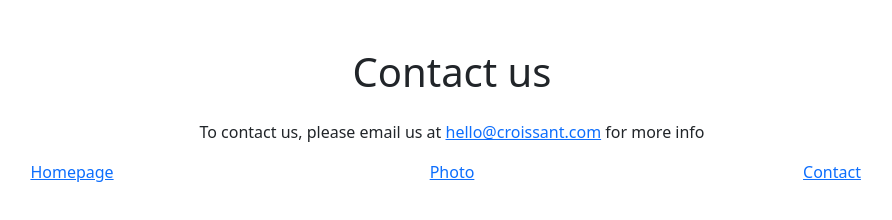
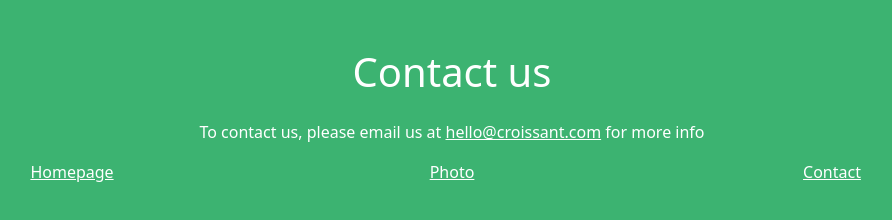
Before and after one commit to bianca-tee/Croissant, a plain HTML site: page contact.html in a window 1280 px wide. Shown: the whole page, without its empty margins (188-1080 px from the left). Drawn offline with nearby package versions, Linux system fonts and the light colour scheme.

Commit message:
bg color and font color changed

```diff
--- a/contact.html
+++ b/contact.html
@@ -10,6 +10,7 @@
       integrity="sha384-iYQeCzEYFbKjA/T2uDLTpkwGzCiq6soy8tYaI1GyVh/UjpbCx/TYkiZhlZB6+fzT"
       crossorigin="anonymous"
     />
+    <link rel="stylesheet" href="/styles/styles.css" />
     <title>Contact us - Croissanty</title>
   </head>
   <body>
--- /dev/null
+++ b/styles/styles.css
@@ -0,0 +1,8 @@
+body {
+  background-color: mediumseagreen;
+}
+h1,
+p,
+a {
+  color: white;
+}
```
Also changed, not shown: index.html (+1 -0 lines), photo.html (+1 -0 lines).
